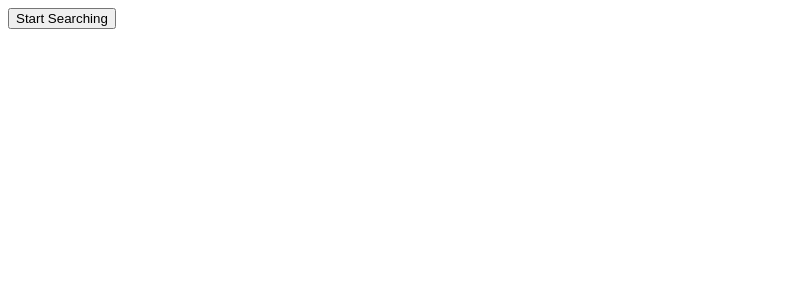
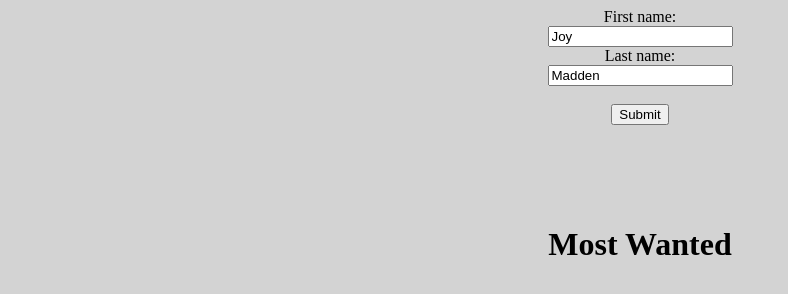
Before and after one commit to CamAveryH/MostWanted, a plain HTML site: page index.html in a window 1280 px wide. Shown: the whole page, without its empty margins (0-788 px from the left). Drawn offline with Linux system fonts and the light colour scheme.

Commit message:
Fixed an issue where the styles sheet wasn't correctly linked

```diff
--- a/index.html
+++ b/index.html
@@ -1,12 +1,15 @@
 <!DOCTYPE html>
-<html lang="en">
-  <head>
-    <meta charset="utf-8">
-    <title>devCodeCamp &middot; Most Wanted</title>
-  </head>
-  <body>
-    <button onclick="app(data)">Start Searching</button>
-    <script src="data.js"></script>
-    <script src="app.js"></script>
-  </body>
-</html>
+<head>
+  <meta charset="utf-8">
+  <title>devCodeCamp &middot; Most Wanted</title>
+  <link rel="stylesheet" href="styles.css">
+</head>
+<body>
+  <form id="nameForm">
+      <label for="fname">First name:</label><br>
+      <input type="text" id="fname" name="fname" value="Joy"><br>
+      <label for="lname">Last name:</label><br>
+      <input type="text" id="lname" name="lname" value="Madden"><br><br>
+      <input type="button" onclick="searchByName()" value="Submit">
+  </form>
+  <h1>Most Wanted</h1>
```
